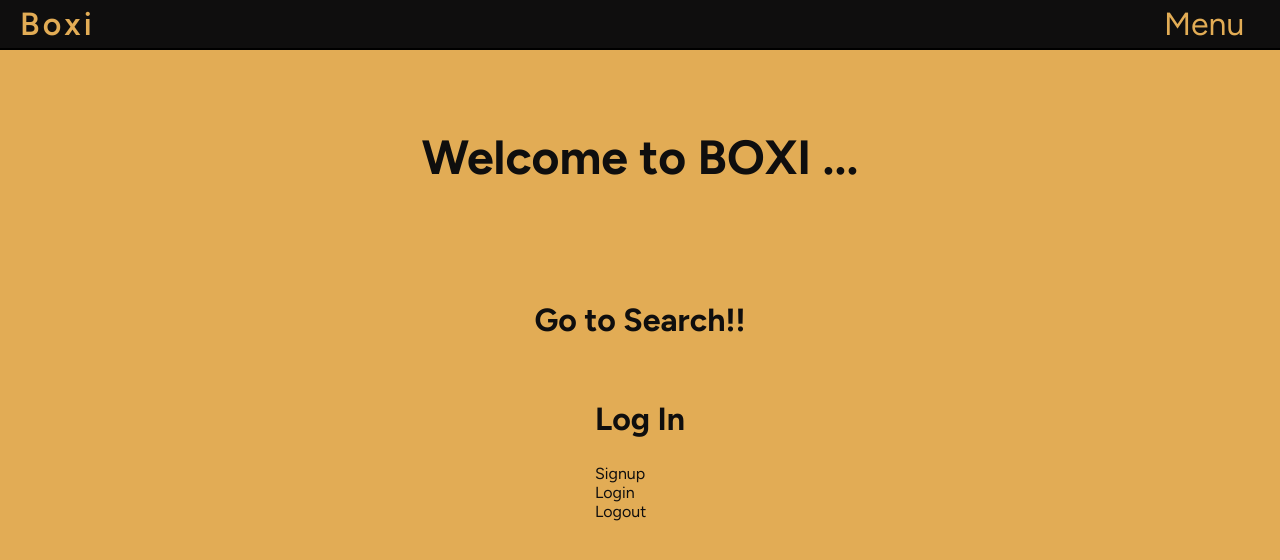
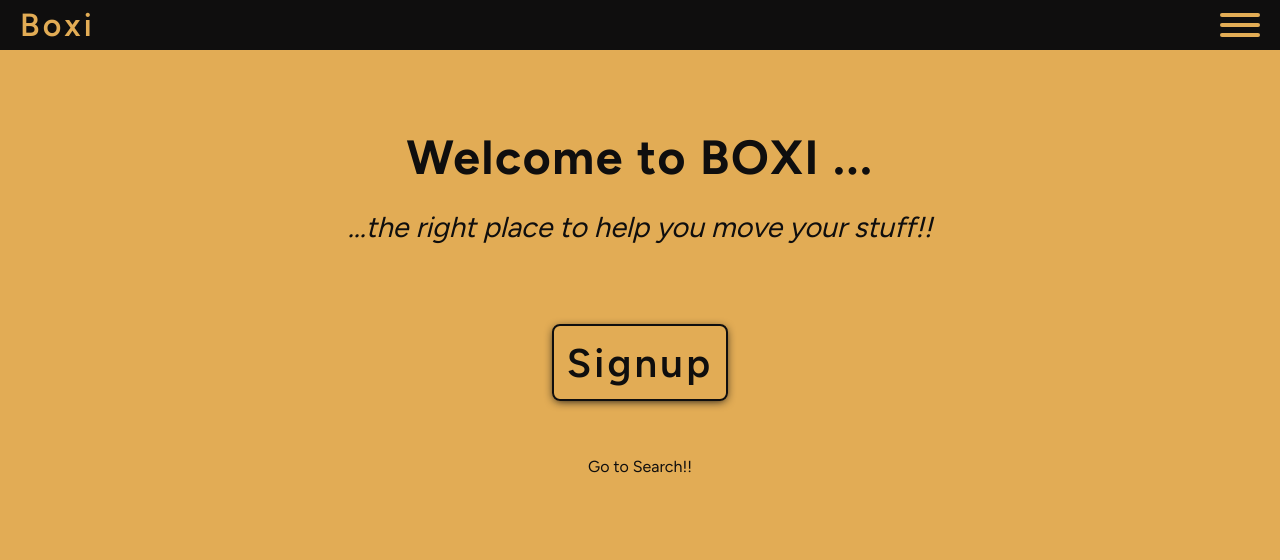
Before and after one commit to chrstphrddtz/boxi, a Next.js app: page / in a window 1280 px wide. Shown: the top 560 px of the page. Built offline with nearby package versions, Linux system fonts and the light colour scheme; no server answers.

Commit message:
Adjust Navbar + Menu

```diff
--- a/components/Dropdown.tsx
+++ /dev/null
@@ -1,58 +0,0 @@
-import styled from "styled-components";
-import { useState } from "react";
-
-const DropDownContainer = styled("div")`
-  width: 6rem;
-  margin: 0 auto;
-`;
-
-const DropDownHeader = styled("div")`
-  font-size: 2rem;
-`;
-
-const DropDownListContainer = styled("div")`
-  position: fixed;
-  display: none;
-`;
-
-const DropDownList = styled("ul")`
-  display: flex;
-  flex-direction: column;
-  justify-content: space-between;
-  align-items: center;
-  color: #0F0E0E;
-  background-color: #f3e8d7;
-  padding: 0;
-  margin: auto;
-  /* &:first-child {
-    padding-top: 1rem;
-  } */
-`;
-
-const ListItem = styled("li")`
-  list-style: none;
-  padding: 0.2rem;
-`;
-
-export default function DropDown() {
-  const [isOpen, setIsOpen] = useState(false);
-  const toggling = () => setIsOpen(!isOpen);
-
-  // recourse:
-  // https://andela.com/insights/react-js-tutorial-on-creating-a-custom-select-dropdown/
-
-  return (
-    <DropDownContainer>
-      <DropDownHeader onClick={toggling}>Menu</DropDownHeader>
-      <DropDownListContainer className={isOpen ? "showing" : ""}>
-        <DropDownList>
-          <ListItem>Account</ListItem>
-          <ListItem>My Profile</ListItem>
-          <ListItem>Favourites</ListItem>
-          <ListItem>Settings</ListItem>
-          <ListItem>SignOut</ListItem>
-        </DropDownList>
-      </DropDownListContainer>
-    </DropDownContainer>
-  );
-}
--- a/components/Navbar.tsx
+++ b/components/Navbar.tsx
@@ -1,30 +1,31 @@
-import DropDown from "./Dropdown";
+import { useState } from "react";
 import Link from "next/link";
 import styled from "styled-components";
-import { Figtree } from 'next/font/google'
+import { Figtree } from "next/font/google";
 
 const figtree = Figtree({
-  weight: ['400', '600', '800'],
-  style: ['italic', 'normal'],
-  subsets: ['latin']
-})
+  weight: ["400", "600", "800"],
+  style: ["italic", "normal"],
+  subsets: ["latin"],
+});
 
-
-const Nav = styled.ul`
+const Header = styled.header`
   position: fixed;
   top: 0;
   z-index: 10;
+  width: 100%;
+  margin: 0 auto;
+`;
+
+const Nav = styled.nav`
   display: flex;
   flex-direction: row;
   justify-content: space-between;
   align-items: center;
   list-style: none;
-  border-bottom: 2px solid black;
-  background-color: #0F0E0E;
+  background-color: #0f0e0e;
   color: #e2ac55;
   height: 50px;
-  width: 100%;
-  margin: 0 auto;
   padding: 20px;
 `;
 
@@ -34,16 +35,104 @@ const Title = styled(Link)`
   letter-spacing: 0.2rem;
 `;
 
+const MenuBar = styled.div`
+  display: flex;
+  flex-direction: column;
+  row-gap: 6px;
+  cursor: pointer;
+  /* @media (max-width: 844px) {
+    display: none;
+  } */
+`;
+
+const MenuBarDiv = styled.div`
+  width: 40px;
+  height: 4px;
+  background-color: #e2ac55;
+  border-radius: 2px;
+`;
+
+const MenuList = styled.div`
+  display: flex;
+  flex-direction: column;
+  position: fixed;
+  top: 60px;
+  /* width: 288px; */
+  row-gap: 24px;
+  right: -288px;
+  padding: 24px 16px;
+  transition: all 0.2s;
+  min-height: calc(100vh - 60px);
+  background-color: #0f0e0e;
+  /* @media (max-width: 844px) {
+    position: unset;
+    flex-direction: row;
+    min-height: fit-content;
+    width: fit-content;
+    column-gap: 24px;
+    align-items: center;
+  } */
+`;
+
+const NavLink = styled.a`
+  font-size: 2rem;
+  font-weight: 600;
+  letter-spacing: 0.2rem;
+  position: relative;
+  transition: all 0.2s;
+  &:hover {
+    font-weight: 700;
+  }
+  /* @media(max-width: 844px) {
+    content: '';
+    position: absolute;
+    width: 0%;
+    height: 6px;
+    bottom: -16px;
+    left: 0;
+    background-color: black;
+    transition: all 0.2s;
+  } */
+`;
+
+const MENU_LIST = [
+  { text: "Home", href: "/" },
+  { text: "About Us", href: "/about" },
+  { text: "Contact", href: "/contact" },
+];
+
 export default function Navbar() {
+  const [navActive, setNavActive] = useState(Boolean);
+  // const [activeIdx, setActiveIdx] = useState(-1);
+
   return (
-    <Nav className={figtree.className}>
-      <li>
-        <Title href="/">Boxi</Title>
-      </li>
-      <li>
-        <DropDown/>
-        {/* <StyledLink href="#">Links</StyledLink> */}
-      </li>
-    </Nav>
+    <Header className={figtree.className}>
+      <Nav>
+        <Title href={"/"}>Boxi</Title>
+        {/* Menu Icon */}
+        <MenuBar onClick={() => setNavActive(!navActive)}>
+          <MenuBarDiv></MenuBarDiv>
+          <MenuBarDiv></MenuBarDiv>
+          <MenuBarDiv></MenuBarDiv>
+        </MenuBar>
+        {/* ^^^ Menu Icon ^^^ */}
+
+        <MenuList className={`${navActive ? "active" : ""} nav__menu-list`}>
+          {MENU_LIST.map((menu, idx) => {
+            return (
+              <li
+                key={menu.text}
+                onClick={() => {
+                  setNavActive(false);
+                }}
+              >
+                <NavLink href={menu.href}>{menu.text}</NavLink>
+                {/* <NavItem active={activeIdx === idx} {...menu} /> */}
+              </li>
+            );
+          })}
+        </MenuList>
+      </Nav>
+    </Header>
   );
 }
--- a/components/StyledLink.tsx
+++ b/components/StyledLink.tsx
@@ -6,7 +6,7 @@ export const StyledLink = styled.a`
   margin: 10px auto;
   border-radius: 0.6rem;
   box-shadow: 2px 2px 10px;
-  color: black;
+  color: #0F0E0E;
   text-decoration: none;
   font-weight: bold;
 `;
--- a/src/pages/index.tsx
+++ b/src/pages/index.tsx
@@ -24,15 +24,34 @@ const MainContainer = styled.article`
 const Container = styled.div`
   display: flex;
   flex-direction: column;
+  text-align: center;
+  margin-bottom: 3rem;
 `;
 
 const H1 = styled.h1`
-  margin: 5rem;
+  margin-top: 5rem;
+  margin-bottom: 0;
   font-size: 3rem;
+  letter-spacing: 0.1rem;
 `;
 
 const H2 = styled.h2`
-  font-size: 2rem;
+  font-size: 1.8rem;
+  font-weight: 400;
+  font-style: italic;
+`;
+
+const SignUpLink = styled.a`
+  font-size: 2.5rem;
+  font-weight: 600;
+  letter-spacing: 0.2rem;
+  padding: 0.8rem;
+  border: 2px solid #0F0E0E;
+  border-radius: 0.5rem;
+  box-shadow: 0px 2px 10px -2px;
+  &:hover {
+    text-decoration: underline;
+  }
 `;
 
 const StyledLink = styled.a`
@@ -54,16 +73,21 @@ export default function Home() {
         <link rel="icon" href="/favicon.ico" />
       </Head>
       <MainContainer>
-        <H1>Welcome to BOXI ...</H1>
-        <H2>
-          <StyledLink href={"/search"}>Go to Search!!</StyledLink>
-        </H2>
+        <Container>
+          <H1>Welcome to BOXI ...</H1>
+          <H2>...the right place to help you move your stuff!!</H2>
+        </Container>
+
 
         <Container>
-          <H2>Log In</H2>
-          <a href={"/api/auth/signup"}>Signup</a>
-          <a href={"/api/auth/login"}>Login</a>
-          <a href={"/api/auth/logout"}>Logout</a>
+          <SignUpLink href={"/api/auth/signup"}>Signup</SignUpLink>
+
+          {/* <a href={"/api/auth/login"}>Login</a>
+          <a href={"/api/auth/logout"}>Logout</a> */}
+        </Container>
+
+        <Container>
+          <StyledLink href={"/search"}>Go to Search!!</StyledLink>
         </Container>
 
         <Container>
--- a/src/styles/styles.ts
+++ b/src/styles/styles.ts
@@ -47,4 +47,17 @@ a {
   display: block !important;
 }
 
+/* For Navbar */
+
+.nav__menu-list.active{
+  right: 0;
+}
+
+/* .center{
+  min-height: 600px;
+  display: flex;
+  justify-content: center;
+  align-items: center;
+} */
+
 `;
```
Also changed, not shown: src/pages/results.tsx (+1 -14 lines).
